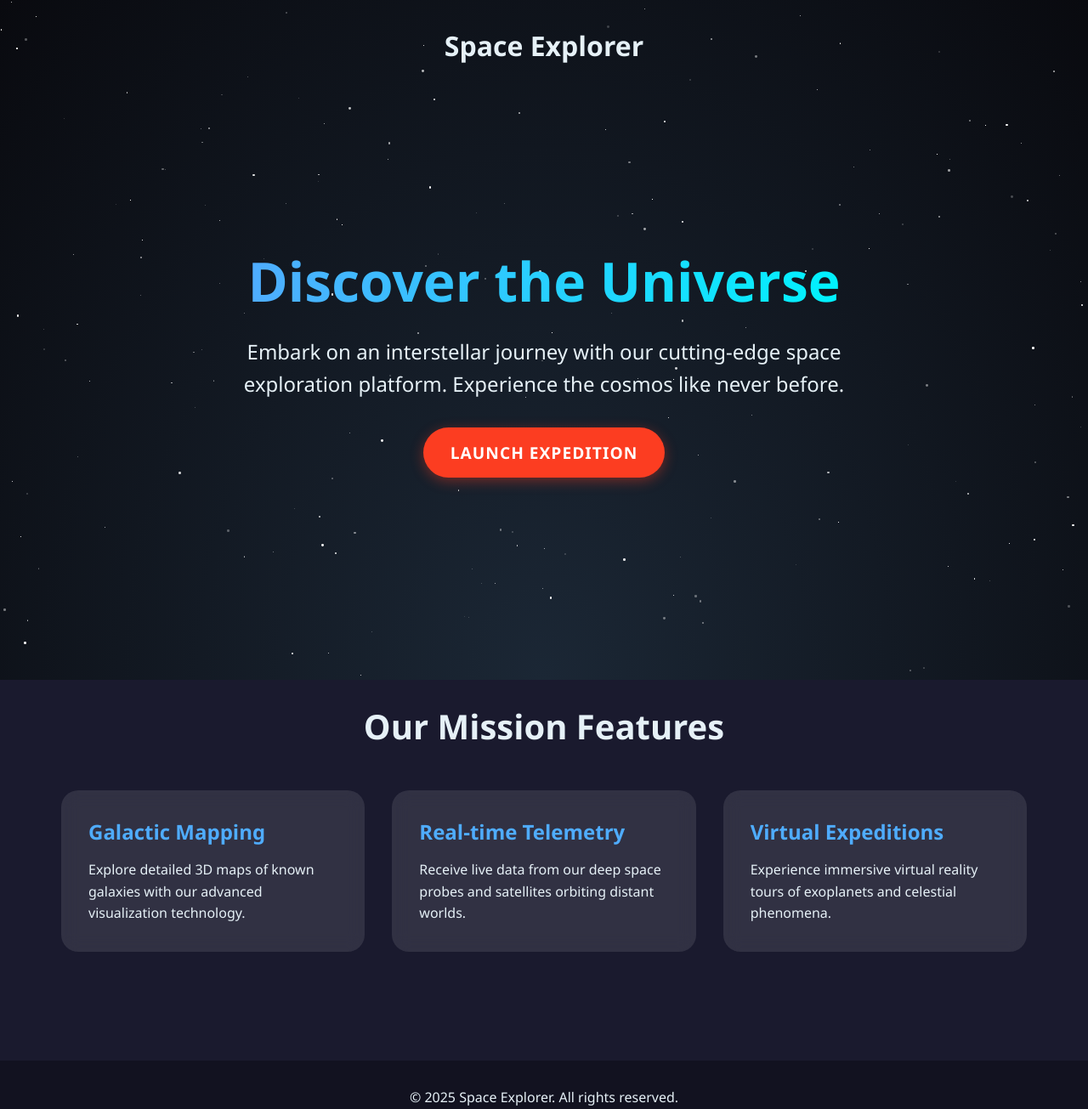
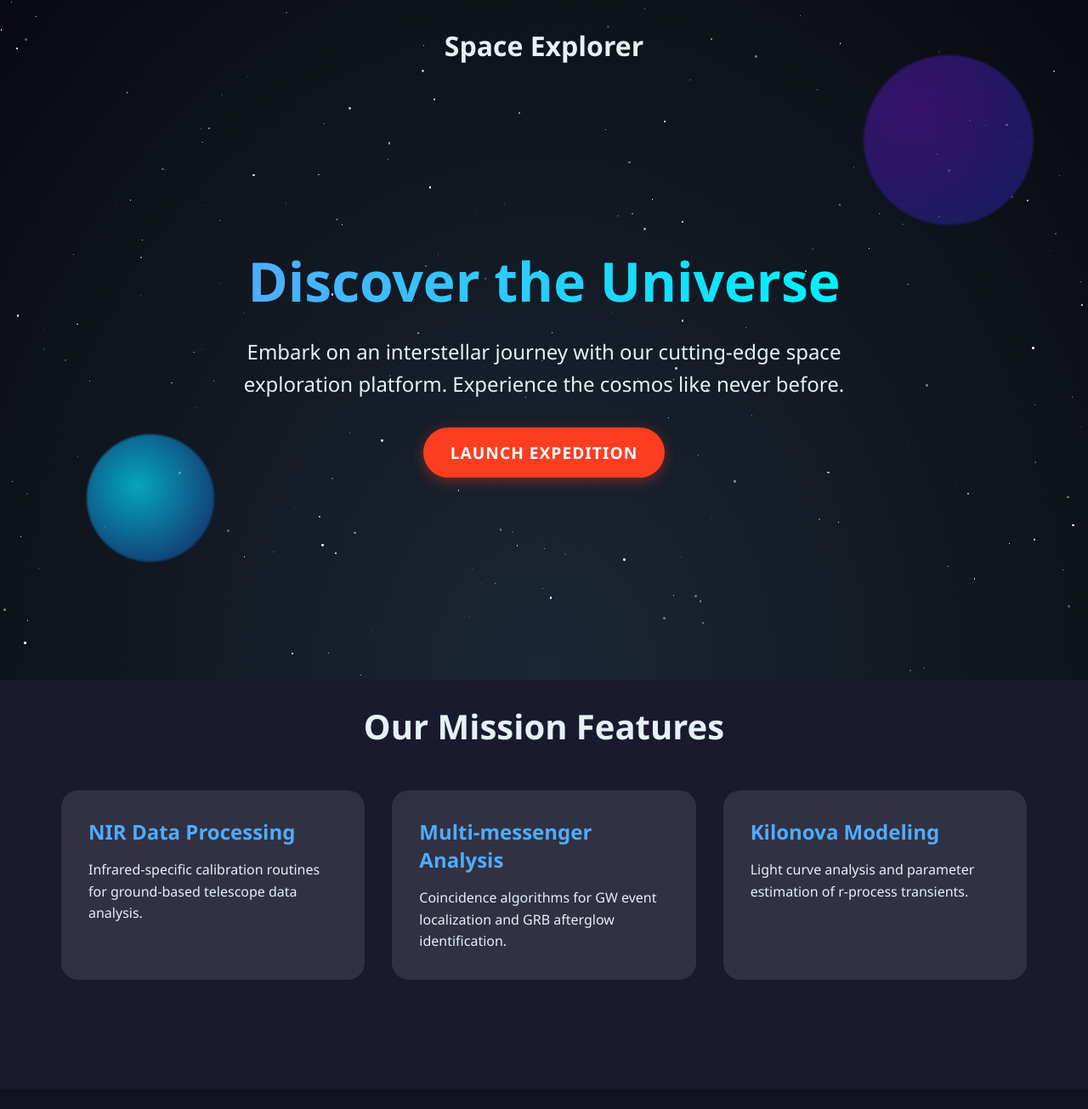
Before and after one commit to DSeahYS/NASAProject7Study, a plain HTML site: page NasaProject7/Website/index.html in a window 1280 px wide. Shown: the top 1305 px of the page at 85% size. Drawn offline with Linux system fonts and the light colour scheme.

Commit message:
Update index.html

```diff
--- a/NasaProject7/Website/index.html
+++ b/NasaProject7/Website/index.html
@@ -5,6 +5,41 @@
     <meta name="viewport" content="width=device-width, initial-scale=1.0">
     <title>Space Explorer</title>
     <style>
+        /* Space Background Enhancements */
+        @keyframes float {
+            0%, 100% { transform: translateY(0) rotate(0deg); }
+            50% { transform: translateY(-20px) rotate(5deg); }
+        }
+
+        .planet {
+            position: fixed;
+            border-radius: 50%;
+            filter: blur(1px);
+            opacity: 0.7;
+            z-index: -1;
+        }
+
+        .planet-1 {
+            width: 200px;
+            height: 200px;
+            background: radial-gradient(circle at 30% 30%, #4a148c, #1a237e);
+            top: 10%;
+            right: 5%;
+            animation: float 15s infinite ease-in-out;
+        }
+
+        .planet-2 {
+            width: 150px;
+            height: 150px;
+            background: radial-gradient(circle at 40% 40%, #00e5ff, #1a237e);
+            bottom: 15%;
+            left: 8%;
+            animation: float 12s infinite ease-in-out reverse;
+        }
+
+        /* Enhanced Typography */
+        @import url('https://fonts.googleapis.com/css2?family=Orbitron:wght@400;700&family=Space+Mono&display=swap');
+
         :root {
             --primary: #0b3d91;
             --secondary: #fc3d21;
@@ -167,6 +202,8 @@
 </head>
 <body>
     <div class="stars" id="stars"></div>
+    <div class="planet planet-1"></div>
+    <div class="planet planet-2"></div>
 
     <header>
         <h1>Space Explorer</h1>
@@ -182,16 +219,16 @@
         <h2>Our Mission Features</h2>
         <div class="feature-grid">
             <div class="feature-card">
-                <h3>Galactic Mapping</h3>
-                <p>Explore detailed 3D maps of known galaxies with our advanced visualization technology.</p>
+                <h3>NIR Data Processing</h3>
+                <p>Infrared-specific calibration routines for ground-based telescope data analysis.</p>
             </div>
             <div class="feature-card">
-                <h3>Real-time Telemetry</h3>
-                <p>Receive live data from our deep space probes and satellites orbiting distant worlds.</p>
+                <h3>Multi-messenger Analysis</h3>
+                <p>Coincidence algorithms for GW event localization and GRB afterglow identification.</p>
             </div>
             <div class="feature-card">
-                <h3>Virtual Expeditions</h3>
-                <p>Experience immersive virtual reality tours of exoplanets and celestial phenomena.</p>
+                <h3>Kilonova Modeling</h3>
+                <p>Light curve analysis and parameter estimation of r-process transients.</p>
             </div>
         </div>
     </section>
@@ -241,10 +278,7 @@
 
         // Button click effect
         document.querySelector('.cta-button').addEventListener('click', function() {
-            this.textContent = 'Launching...';
-            setTimeout(() => {
-                this.textContent = 'Expedition Launched!';
-            }, 1000);
+            window.location.href = 'documentation.html';
         });
 
         // Initialize stars when page loads
```
